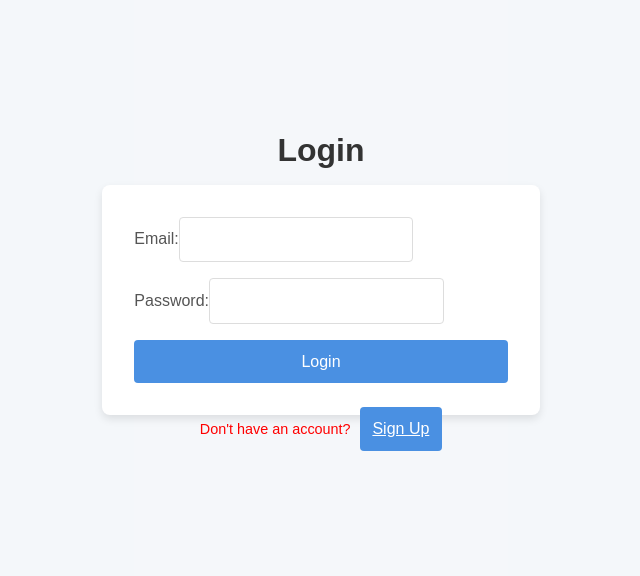
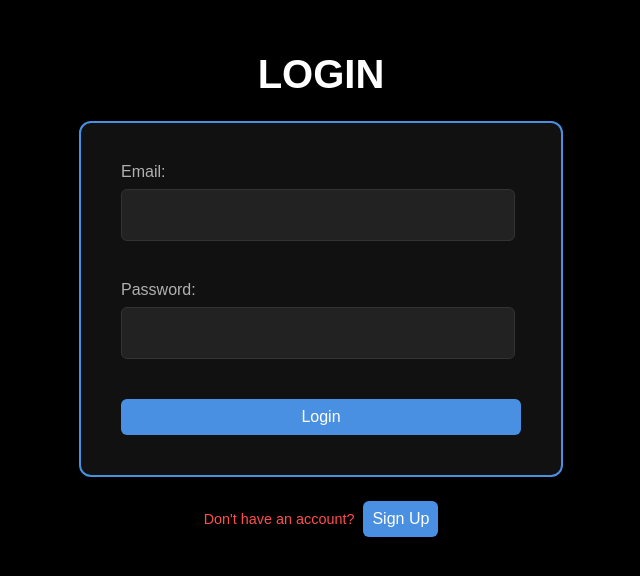
Before and after one commit to anubhav047/Password-Manager, a React (Create React App) app in the folder frontend/: page /login in a window 1280 px wide. Shown: the part 114-690 px from the top of the page, without its empty margins (319-959 px from the left). Built offline with nearby package versions, Linux system fonts and the light colour scheme.

Commit message:
final touches plus css updates

```diff
--- a/frontend/src/components/Login.js
+++ b/frontend/src/components/Login.js
@@ -34,7 +34,7 @@ const Login = ({ setAuthToken }) => {
     <div className="login-form">
       <h2>{isSignup ? 'Sign Up' : 'Login'}</h2>
       <form onSubmit={handleSubmit}>
-        <div>
+        <div className='formdiv'>
           <label>Email:</label>
           <input
             type="email"
@@ -43,7 +43,7 @@ const Login = ({ setAuthToken }) => {
             required
           />
         </div>
-        <div>
+        <div className='formdiv'>
           <label>Password:</label>
           <input
             type="password"
--- a/frontend/src/styles/Login.css
+++ b/frontend/src/styles/Login.css
@@ -1,4 +1,4 @@
-/* Login.css */
+/* Updated Login.css to match the Secorg theme */
 
 .login-form {
   display: flex;
@@ -6,81 +6,118 @@
   align-items: center;
   justify-content: center;
   height: 100vh;
-    background-color: #f5f7fa;
-    font-family: Arial, sans-serif;
+  width: 100vw;
+  background-color: #000000; /* Dark background */
+  font-family: 'Montserrat', sans-serif; /* Matching the Secorg font family */
+  color: #ffffff; /* Light text for contrast */
 }
 
 .login-form h2 {
-    font-size: 2rem;
-    margin-bottom: 1rem;
-    color: #333;
+  font-size: 2.5rem;
+  margin-bottom: 1.5rem;
+  color: #ffffff; /* White heading text */
+  text-transform: uppercase; /* Uppercase headings, consistent with Secorg */
 }
+
+/* Styling for the formdiv container */
+.formdiv {
+  display: flex;
+  flex-direction: column;
+  align-items: flex-start; /* Align label and input */
+  margin-bottom: 1.5rem; /* Space between each input group */
+  width: 100%; /* Ensure the div takes full width of the form */
+}
+
+.formdiv label {
+  font-size: 1rem;
+  color: #b0b0b0; /* Light gray color for labels to match dark background */
+  margin-bottom: 0.5rem; /* Space between label and input */
+}
+
+.formdiv input {
+  padding: 1rem;
+  font-size: 1rem;
+  border: 1px solid #333333; /* Darker border for matching the theme */
+  border-radius: 8px; /* Rounded corners for a modern feel */
+  width: 90%; /* Input takes full width of container */
+  background-color: #222222; /* Darker input field background for consistency */
+  color: #ffffff; /* White text for input */
+  transition: border 0.3s ease, box-shadow 0.3s ease; /* Smooth focus transition */
+}
+
+.formdiv input:focus {
+  border-color: #4a90e2; /* Accent color border on focus */
+  outline: none;
+  box-shadow: 0 0 8px rgba(74, 144, 226, 0.6); /* Blue glow on focus */
+}
+
 
 .login-form form {
   display: flex;
   flex-direction: column;
-    background-color: #ffffff;
-    padding: 2rem;
-    border-radius: 8px;
-    box-shadow: 0 4px 8px rgba(0, 0, 0, 0.1);
+  background-color: #111111; /* Dark gray background */
+  padding: 2.5rem;
+  border-radius: 12px;
+  box-shadow: 0 8px 16px rgba(0, 0, 0, 0.4); /* Heavier shadow for a more prominent effect */
   width: 100%;
   max-width: 400px;
+  border: 2px solid #4a90e2; /* Accent border */
 }
 
 .login-form label {
   font-size: 1rem;
-    color: #555;
+  color: #b0b0b0; /* Light gray label color */
   margin-bottom: 0.5rem;
 }
 
 .login-form input {
-    padding: 0.8rem;
+  padding: 1rem;
   font-size: 1rem;
-    border: 1px solid #ddd;
-    border-radius: 4px;
+  border: 1px solid #333333; /* Darker border to match the theme */
+  border-radius: 6px;
   margin-bottom: 1rem;
-    transition: border 0.3s ease;
+  background-color: #222222; /* Dark background for input fields */
+  color: #ffffff; /* White text inside input fields */
+  transition: border 0.3s ease, box-shadow 0.3s ease;
 }
 
 .login-form input:focus {
-    border-color: #4a90e2;
+  border-color: #4a90e2; /* Accent color for focus */
   outline: none;
+  box-shadow: 0 0 8px rgba(74, 144, 226, 0.4); /* Soft blue glow */
 }
 
 .login-form button {
-    background-color: #4a90e2;
+  background-color: #4a90e2; /* Primary accent color */
   color: #ffffff;
   font-size: 1rem;
-    padding: 0.8rem;
+  padding: 9px;
   border: none;
-    border-radius: 4px;
+  border-radius: 6px;
   cursor: pointer;
-    transition: background-color 0.3s ease;
+  transition: background-color 0.3s ease, transform 0.1s ease;
 }
 
 .login-form button:hover {
-    background-color: #357ab8;
+  background-color: #357ab8; /* Slightly darker shade on hover */
+  transform: scale(1.05); /* Button grows slightly when hovered */
 }
 
 .login-form p {
-    color: red;
+  color: #ff4d4d; /* Red color for error messages */
   font-size: 0.9rem;
-    margin-top: -0.5rem;
+  margin-top: 1.5rem;
   margin-bottom: 1rem;
   text-align: center;
 }
-  /* Login.css */
 
 .toggle-button {
   background: none;
   border: none;
-  color: #4a90e2;
+  color: #4a90e2; /* Accent color for the toggle button */
   cursor: pointer;
-  text-decoration: underline;
+  text-decoration: none;
   font-size: 0.9rem;
   margin-left: 5px;
+  padding: 9px;
 }
-
-.toggle-button:hover {
-  color: #357ab8;
-}
--- a/frontend/src/styles/PasswordManager.css
+++ b/frontend/src/styles/PasswordManager.css
@@ -1,8 +1,8 @@
-/* PasswordManager.css */
+/* Updated PasswordManager.css */
 
 body {
-  font-family: Arial, sans-serif;
-  background-color: #f4f7fa;
+  font-family: 'Montserrat', sans-serif; /* Use Montserrat to match Secorg */
+  background-color: #000000; /* Dark background to match the overall theme */
   display: flex;
   align-items: center;
   justify-content: center;
@@ -11,102 +11,103 @@ body {
 }
 
 .password-manager {
-  background-color: #ffffff;
-  border-radius: 10px;
-  box-shadow: 0 4px 8px rgba(0, 0, 0, 0.1);
-  padding: 2rem;
+  background-color: #111111; /* Dark background for the main container */
+  border-radius: 12px; /* Rounded corners for a more modern feel */
+  box-shadow: 0 8px 16px rgba(0, 0, 0, 0.6); /* Stronger shadow for more depth */
+  padding: 2.5rem;
   width: 100%;
   max-width: 600px;
   text-align: center;
+  border: 1px solid #4a90e2; /* Accent border for visual emphasis */
 }
 
 .password-manager h2 {
-  color: #333;
-  font-size: 2rem;
+  color: #ffffff; /* White color for headings */
+  font-size: 2.5rem;
   margin-bottom: 1.5rem;
+  text-transform: uppercase; /* Uppercase heading for emphasis */
+  font-weight: 700; /* Bold heading for a strong impression */
 }
 
 .password-manager form {
   display: flex;
   flex-direction: column;
-  gap: 1rem;
-  margin-bottom: 2rem;
+  gap: 1.5rem; /* More spacing for a spacious layout */
+  margin-bottom: 2.5rem;
 }
 
 .password-manager input {
-  padding: 0.8rem;
+  padding: 1rem;
   font-size: 1rem;
-  border: 1px solid #ddd;
-  border-radius: 5px;
-  width: 100%;
+  border: 1px solid #333333; /* Darker border to match the theme */
+  border-radius: 8px; /* Rounded corners for a polished look */
+  width: 93%;
+  background-color: #222222; /* Dark input background */
+  color: #ffffff; /* White text inside inputs */
   transition: border-color 0.3s ease, box-shadow 0.3s ease;
 }
 
 .password-manager input:focus {
-  border-color: #4a90e2;
+  border-color: #4a90e2; /* Accent color for focused input */
   outline: none;
-  box-shadow: 0 0 8px rgba(74, 144, 226, 0.2);
+  box-shadow: 0 0 8px rgba(74, 144, 226, 0.4); /* Blue glow on focus */
 }
 
 .password-manager button {
-  background-color: #4a90e2;
-  color: #ffffff;
+  background-color: #4a90e2; /* Primary blue color for the button */
+  color: #ffffff; /* White text color */
   font-size: 1rem;
-  padding: 0.8rem;
+  padding: 1rem;
   border: none;
-  border-radius: 5px;
+  border-radius: 8px; /* Rounded corners for the button */
   cursor: pointer;
   transition: background-color 0.3s ease, transform 0.1s ease;
 }
 
 .password-manager button:hover {
-  background-color: #357ab8;
-  transform: scale(1.02);
+  background-color: #357ab8; /* Darker shade for hover effect */
+  transform: scale(1.05); /* Grow slightly on hover */
 }
 
 /* Styling the table */
 .password-table {
   width: 100%;
   border-collapse: collapse;
-  margin-top: 1rem;
+  margin-top: 1.5rem; /* Space between form and table */
+  color: #ffffff; /* White text for the table */
 }
 
 .password-table th,
 .password-table td {
-  padding: 0.8rem;
-  border: 1px solid #ddd;
+  padding: 1rem; /* Increased padding for better readability */
+  border: 1px solid #333333; /* Dark border to match the theme */
   text-align: left;
   font-size: 1rem;
 }
 
 .password-table th {
-  background-color: #f5f5f5;
-  color: #333;
+  background-color: #222222; /* Dark header background */
+  color: #4a90e2; /* Accent color for table headers */
   font-weight: bold;
 }
 
 .password-table td {
-  background-color: #fafafa;
+  background-color: #1b1b1b; /* Darker background for table rows */
 }
 
 .password-table tr:nth-child(even) td {
-  background-color: #f9f9f9;
+  background-color: #222222; /* Alternating row color for contrast */
 }
 
-/* PasswordManager.css */
-
-.password-table td {
-  background-color: #fafafa;
-  position: relative;
-}
-
+/* Styling for delete icon */
 .delete-icon {
-  color: #ff4d4d;
+  color: #ff4d4d; /* Red for delete to indicate danger */
   cursor: pointer;
-  transition: color 0.3s ease;
+  transition: color 0.3s ease, transform 0.1s ease;
   margin-left: 10px;
 }
 
 .delete-icon:hover {
-  color: #ff1a1a;
+  color: #ff1a1a; /* Darker red on hover */
+  transform: scale(1.1); /* Slight scale-up on hover for emphasis */
 }
```
Also changed, not shown: 1 other file (tests, documents, lock files or other folders). Lines whose indentation alone changed are shown as unchanged.
